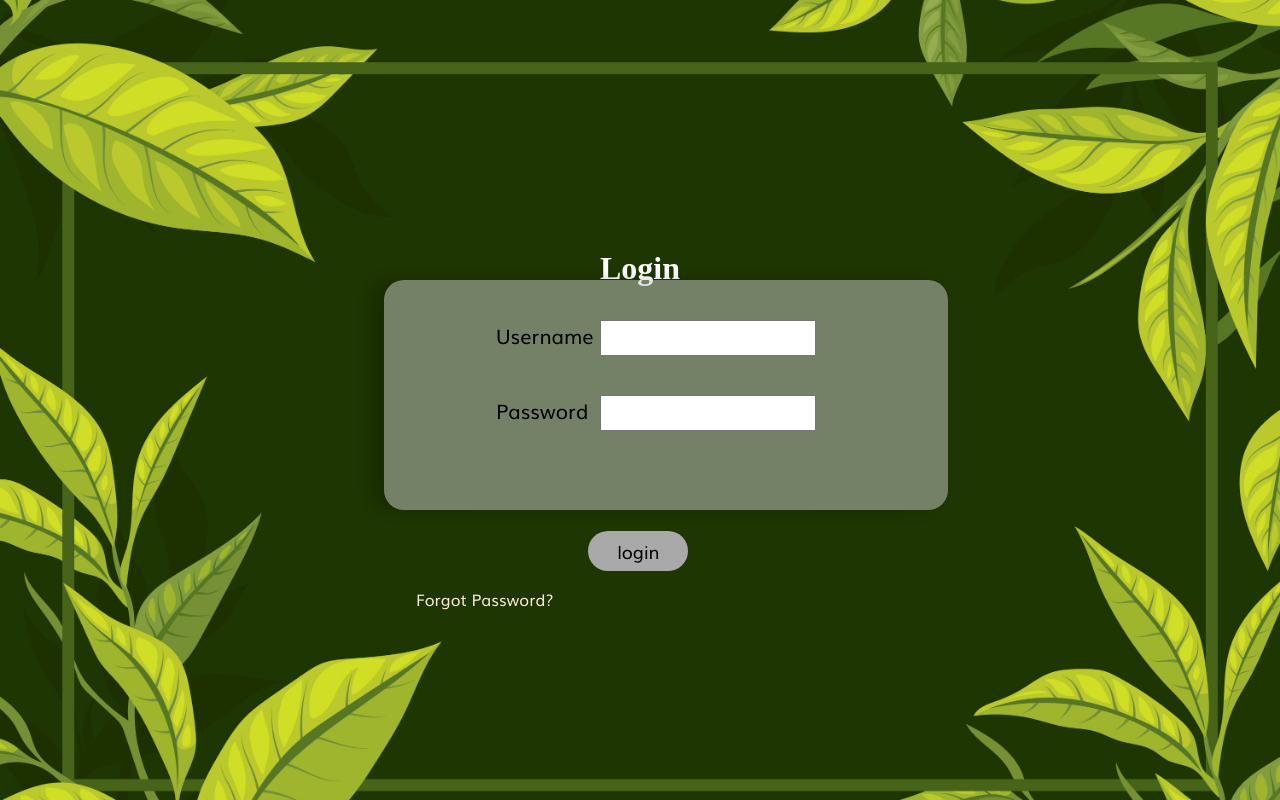
After one commit to Heila-Almogren/MedioArto, a PHP site: page /Login.html in a window 1280 px wide. The commit adds this page. Run offline with PHP 8.4, Linux system fonts and the light colour scheme.

Commit message:
new log in design

```diff
--- a/CommonStyle.css
+++ b/CommonStyle.css
@@ -8,7 +8,8 @@
 }
 
 body {
-  background-color: lightblue;
+  background-image: url(335834-PA54JB-814.jpg);
+    background-size: cover;
     font-family = "Muli-Reg";
 }
 
--- /dev/null
+++ b/Login.html
@@ -0,0 +1,37 @@
+<!DOCTYPE html>
+<html>
+<head>
+<title>Login</title>
+    <link rel="stylesheet" type="text/css" href="LoginStyle.css">
+</head>
+<body>
+
+
+         <h1>Login</h1>
+
+
+<div class="center MidStyle" >
+
+
+    <form>
+        <p class = "fm">Username</p>
+        <input type="text" name="firstname" maxlength="15" class = "log">
+
+<br>
+
+
+        <p class = "fm">Password</p>
+        <input type="password" name="password" minlength="8" maxlength="16" class = "log">
+
+        <button type="submit" class = "ButtonStyle">login</button>
+        <p class = forgPass>Forgot Password?</p>
+
+    </form>
+
+    </div>
+
+
+
+
+</body>
+</html>
--- /dev/null
+++ b/LoginStyle.css
@@ -0,0 +1,108 @@
+@font-face {
+    font-family: "Muli-ExtraLightItalic";
+    src: url("Muli-ExtraLightItalic.ttf") format("truetype");
+}
+@font-face {
+    font-family: 'Muli-Reg';
+    src: url("Muli.ttf") format("truetype");
+}
+
+body {
+  background-image: url(335834-PA54JB-814.jpg);
+    background-size: cover;
+    background-attachment: fixed;
+    font-family = "Muli-Reg";
+}
+
+
+h1{
+
+    text-align: center;
+    margin-top: 250px;
+    color: white;
+
+
+}
+div.MidStyle{
+    font-family : "Muli-Reg";
+    background-color: darkgray;
+    border-radius: 20px;
+
+    width: 500px;
+    height: 200px;
+    padding : 15px 32px;
+    background: rgba(204, 204, 204, 0.5);
+    box-shadow: -12px 0px 15px 0px rgba(0,0,0,0.2);
+    position: absolute;
+    left: 30%;
+    top: 35%;
+
+
+}
+
+div.MidStyle:hover{
+    background: rgba(204, 204, 204, 0.9);
+    animation-timing-function: ease-in;
+
+}
+
+div.Role{
+    float: center;
+}
+
+input {
+  display: inline-block;
+  float: right;
+  height: 30px;
+    width: 200px;
+    margin-top: 25px;
+    margin-right: 100px;
+    font-size: 20px;
+    padding-left: 10px;
+
+}
+
+p.fm{
+    display: inline-block;
+    float:left;
+    clear:left;
+    text-align:center;
+    margin-top: 25px;
+    margin-left: 80px;
+    font-size: 20px;
+
+}
+
+
+button.ButtonStyle{
+    background-color: darkgray;
+    font-family : "Muli-Reg";
+    font-size: 18px;
+    margin-top: 100px;
+    height: 40px;
+    width: 100px;
+    border-radius: 25px;
+    border-style: solid;
+    border-width: 0px;
+}
+
+button.ButtonStyle:hover{
+    background-color: gray;
+}
+
+
+p.forgPass{
+    color: antiquewhite;
+}
+
+input.pass{
+    margin-top: 0px;
+    display: inline-block;
+
+}
+
+div.divalign{
+    align-content: center;
+
+
+}
--- a/Register.html
+++ b/Register.html
@@ -57,6 +57,7 @@
 
 
 
+
         <button type="submit">Submit</button>
 
         <button type="reset">Reset</button>
```
Also changed, not shown: ForgotPass.html (added, +30 -0 lines), 335834-PA54JB-814.jpg (added), 1 other file.
